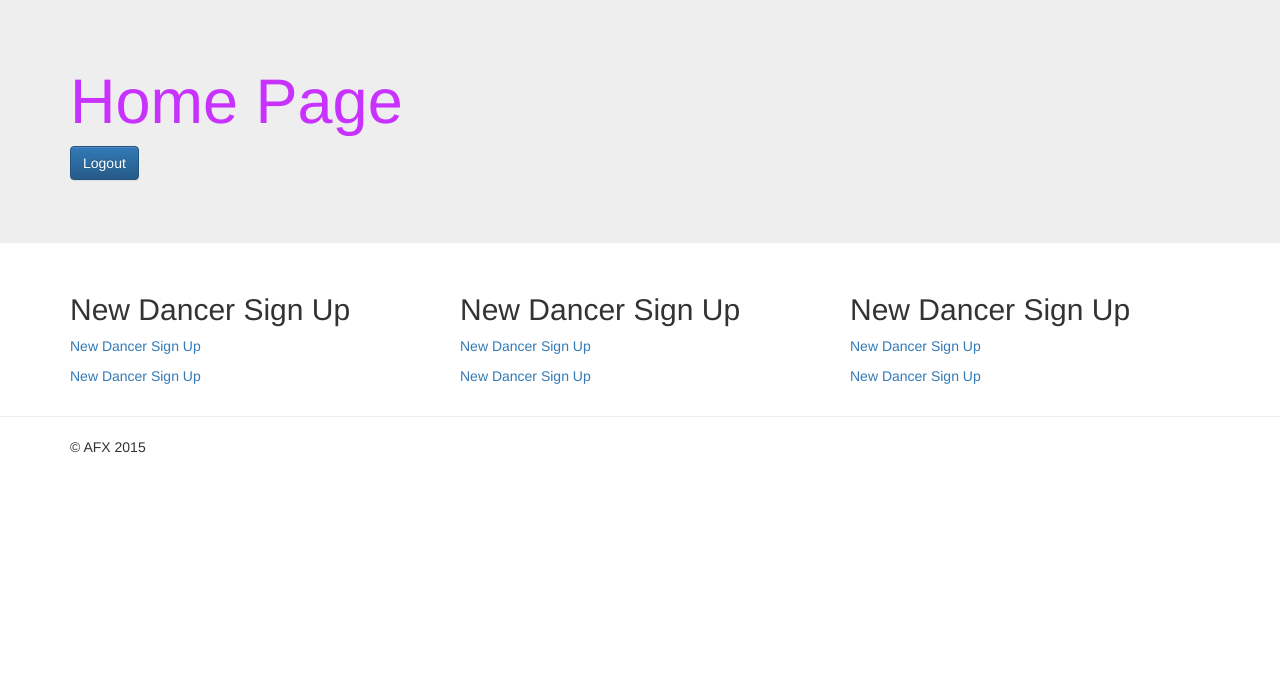
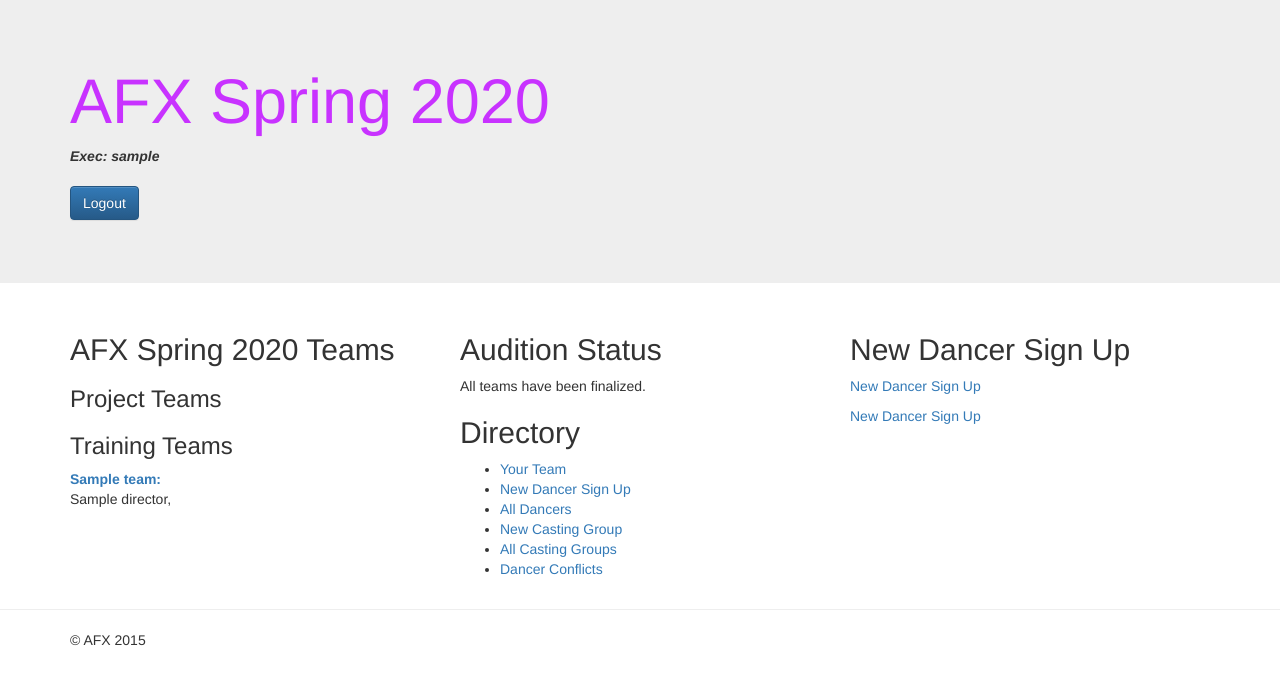
Before and after one commit to albertweng13/afx_audition_site, a Django app: page / in a window 1280 px wide. Shown: the part 51-736 px from the top of the page. Run offline with Django 3.2, Linux system fonts and the light colour scheme; a user stored in the database is signed in; tables that the repository leaves empty hold one stand-in row (values such as "Sample post"); some libraries are stand-ins or nearby versions.

Commit message:
conflicts

```diff
--- a/audition_site/apps/org/models.py
+++ b/audition_site/apps/org/models.py
@@ -24,9 +24,9 @@ class Semester(models.Model):
         )
 
     SEASONS = (
-        ('Sp', 'Spring'),
-        ('Su', 'Summer'),
-        ('Fa', 'Fall')
+        ('Spring', 'Spring'),
+        ('Summer', 'Summer'),
+        ('Fall', 'Fall')
     )
     season = models.CharField(max_length=2, choices=SEASONS)
     year = models.PositiveIntegerField()
@@ -57,7 +57,7 @@ class Semester(models.Model):
         conflicts = []
         for x in self.dancers.all():
             if(x.disputed==True):
-                conflicts.append((x, x.teams.all()))
+                conflicts.append(x)
         return conflicts
 
     def randomizeDancersIntoTeams(self):
@@ -163,7 +163,7 @@ class Dancer(models.Model):
 
     @property
     def disputed(self):
-        return self.numClaims>1
+        return self.numClaims>2
 
     @property
     def team_offers(self):
--- a/audition_site/templates/audition_site/dancer.html
+++ b/audition_site/templates/audition_site/dancer.html
@@ -17,7 +17,7 @@
         <b>Email:</b> {{d.email}}<br>
         <b>Phone Number:</b> {{b.phone}}<br>
         <b>Casting Group:</b> <a href="/castinggroup/{{d.casting_group.id}}">{{d.casting_group.id}}</a><br>
-        <b>Teams:</b> {%for t in d.team_offers%} {{t.name}}, {% endfor%}<br><br>
+        <b>Teams:</b> {%for t in d.team_offers%} <a href="/teams/t.id">{{t.name}},</a> {% endfor%}<br><br>
 
         {% if addOrRemove%}
 
--- a/audition_site/templates/audition_site/index.html
+++ b/audition_site/templates/audition_site/index.html
@@ -8,7 +8,9 @@
     <!-- Main jumbotron for a primary marketing message or call to action -->
     <div class="jumbotron">
       <div class="container">
-        <h1>Home Page</h1>
+        <h1>{{org}}</h1>
+        <b><i>Exec: {{org.admin_name}}</b></i>
+        <br><br>
     	{% if user.is_authenticated %}
     		<p>
             	<a id="logout" href="/admin/logout/" class="btn btn-primary" role="button">Logout</a>
@@ -27,14 +29,52 @@
       <!-- Example row of columns -->
       <div class="row">
         <div class="col-md-4">
-	      <h2>New Dancer Sign Up</h2>
-	      <p><a href="signup/">New Dancer Sign Up</a></p>
-          <p><a href="signup/">New Dancer Sign Up</a></p>
+	      <h2>{{org}} Teams</h2>
+
+	     <h3>Project Teams</h3>
+      		{% for t in pteams%}
+		<a href="/teams/{{t.id}}"><b>{{t.name}}:</b></a><br>
+			{% for d in t.team_directors%}
+			{{d.name}},
+			{% endfor %}
+			<br>
+			{% endfor %}
+
+	     <h3>Training Teams</h3>
+      		{% for t in tteams%}
+		<a href="/teams/{{t.id}}"><b>{{t.name}}:</b></a><br>
+			{% for d in t.team_directors%}
+			{{d.name}},
+			{% endfor %}
+			<br>
+			{% endfor %}
+
 		</div>
 		<div class="col-md-4">
-	      <h2>New Dancer Sign Up</h2>
-	      <p><a href="signup/">New Dancer Sign Up</a></p>
-          <p><a href="signup/">New Dancer Sign Up</a></p>
+	      <h2>Audition Status</h2>
+
+	      {% if org.allSet %}
+	      All teams have been finalized.
+	      {% else %}
+		      {% if org.choosingProjects %}
+		      <b>Project teams</b> are currently choosing their dancers.
+		      {% else %}
+		      <b>Training teams</b> are currently choosing their dancers.
+		      {% endif %}
+	      {% endif %}
+
+	      <h2>Directory</h2>
+
+	      <ul>
+	      {% if isD %}
+  	      <li><a href="team/">Your Team</a>
+  	      {% endif %}
+	      <li><a href="signup/">New Dancer Sign Up</a>
+      	  <li><a href="all_dancers/">All Dancers</a>
+          <li><a href="newcastinggroup/">New Casting Group</a>
+    	  <li><a href="castinggroups/">All Casting Groups</a>
+	  	  <li><a href="conflicts/">Dancer Conflicts</a>
+
 		</div>
 		<div class="col-md-4">
 	      <h2>New Dancer Sign Up</h2>
--- a/audition_site/urls.py
+++ b/audition_site/urls.py
@@ -25,6 +25,7 @@ urlpatterns = [
     url(r'^fail/$', views.fail, name='fail'),
     url(r'^signup/', views.DancerSignUpView.as_view()),
     url(r'^all/', views.all),
+    url(r'^conflicts/', views.conflicts),
     url(r'^newcastinggroup/', views.CastingGroupFormView.as_view()),
     url(r'^(?P<filename>(robots.txt)|(humans.txt))$',
     views.home_files, name='home-files'),
@@ -33,6 +34,7 @@ urlpatterns = [
     url(r'^team/', views.team),
     # url(r'^dancer/', DancerIdView.as_view()),
     url(r'^successsignup/(?P<id>[0-9]+)/$', views.dancerId),
+    url(r'^all_dancers/', views.allDancers),
     url(r'^dancer/(?P<dancerId>[0-9]+)/$', views.DancerProfileView.as_view()),
     url(r'^dancer/add_to_team/(?P<dancerId>[0-9]+)/$', views.hidden_add_form_handler),
     url(r'^dancer/remove_from_team/(?P<dancerId>[0-9]+)/$', views.hidden_remove_form_handler),
--- a/audition_site/views.py
+++ b/audition_site/views.py
@@ -12,15 +12,36 @@ from . import mixins
 from django.shortcuts import redirect
 
 def home(request):
-    today = datetime.date.today()
-    # if hasattr(request.user, 'director')
-
-    # else:
-    #     org = request.user.owned_org
-    return render(request, "audition_site/index.html", {'today': today, 'now': now(), 'show_login': True})
+    if hasattr(request.user, 'director'):
+        isD = True
+        org = request.user.director.team.semester
+    else:
+        isD = False
+        org = request.user.owned_org
+    teams = org.teams.all()
+    tteams = filter(lambda x: x.level=='T', teams)
+    pteams = filter(lambda x: x.level=='P', teams)
+    return render(request, "audition_site/index.html", {'isD': isD, 'tteams': tteams, 'pteams': pteams, 'org': org})
 
 def home_files(request, filename):
     return render(request, filename, {}, content_type="text/plain")
+
+def conflicts(request):
+    if hasattr(request.user, 'director'):
+        isD = True
+        org = request.user.director.team.semester
+        tId = request.user.director.team.id
+    else:
+        isD = False
+        org = request.user.owned_org
+        tId = 0
+    conflicts = org.conflictedDancers
+    if isD:
+        your_conflicts = filter(lambda x: request.user.director.team in x.team_offers, conflicts)
+    else:
+        your_conflicts = []
+    return render(request, "audition_site/conflicts.html", {'yourConflicts': your_conflicts, 'yourTId': tId, 'dancers': conflicts, 'isD': isD})
+
 
 def fail(request):
     return render(request, "audition_site/fail.html")
@@ -65,6 +86,17 @@ class DancerSignUpView(FormView):
         m = form.save()
         #return super(DancerSignUpView, self).form_valid(form)
         return HttpResponseRedirect(self.get_success_url() + str(m.id))
+
+def allDancers(request):
+    if hasattr(request.user, 'owned_org'):
+        org = request.user.owned_org
+        d = org.dancers.all()
+    elif hasattr(request.user, 'director'):
+        org = request.user.director.team.semester
+        d = org.dancers.all()
+    else:
+        d = []
+    return render(request, "audition_site/all_dancers.html", {'dancers': sorted(d, key=lambda x: x.id)})
 
 def dancerId(request, id):
     return render(request, "audition_site/successdancer.html", {'id': id, 'show_login': False})
@@ -130,7 +162,7 @@ def teamProfile(request, teamId):
             if org.trainingFinalized == True:
                 finalized="Yes, this roster is finalized."
             else:
-                finalized="No, your roster has not been finalized. This may be because directors have not indicated that they've chosen all your dancers, or this may be dependent on conflicts or holdouts within other teams."
+                finalized="No, this roster has not been finalized. This may be because directors have not indicated that they've chosen all your dancers, or this may be dependent on conflicts or holdouts within other teams."
         else:
             level = "Project Team"
             if org.projectsFinalized == True:
```
Also changed, not shown: audition_site/templates/audition_site/all_dancers.html (added, +26 -0 lines), audition_site/templates/audition_site/conflicts.html (added, +45 -0 lines), audition_site/apps/org/migrations/0014_auto_20150828_1957.py (added).
